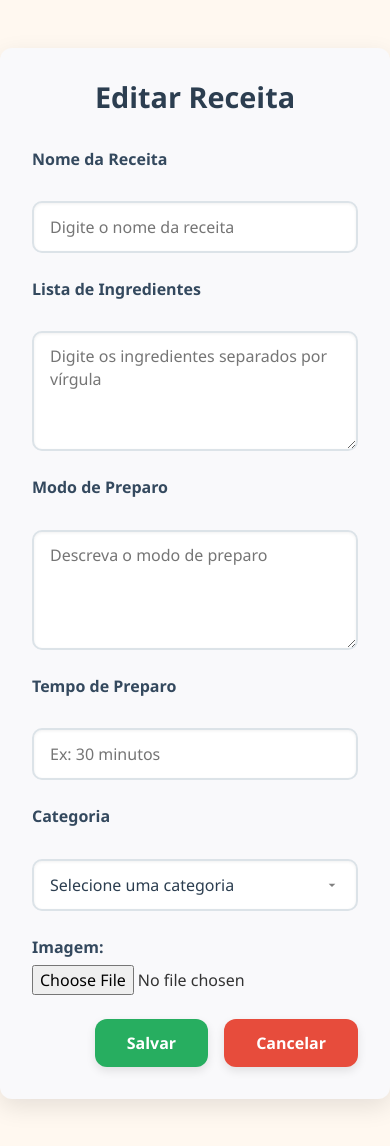
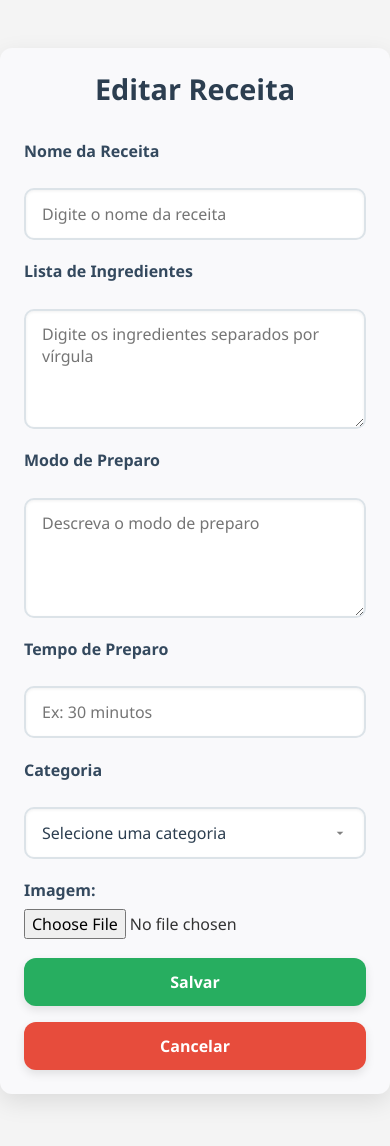
Before and after one commit to davimaciel023/Platafoma-de-compartilhamento-de-receitas, an Angular app in the folder compartilhamentoDeReceitas/: page /editar/1 in a window 390 px wide. Built offline with nearby package versions, Linux system fonts and the light colour scheme; no server answers.

Commit message:
aplicação concluida

```diff
--- a/compartilhamentoDeReceitas/src/app/app.component.scss
+++ b/compartilhamentoDeReceitas/src/app/app.component.scss
@@ -0,0 +1,17 @@
+.botao-tema {
+  position: fixed;
+  top: 20px;
+  right: 20px;
+  z-index: 1000;
+  background-color: #e0e0e0;
+  border: none;
+  padding: 8px 12px;
+  border-radius: 5px;
+  cursor: pointer;
+  transition: background 0.3s ease;
+}
+
+.dark-mode .botao-tema {
+  background-color: #333;
+  color: #fff;
+}
--- a/compartilhamentoDeReceitas/src/app/app.component.ts
+++ b/compartilhamentoDeReceitas/src/app/app.component.ts
@@ -9,4 +9,5 @@ import { RouterOutlet } from '@angular/router';
 })
 export class AppComponent {
   title = 'compartilhamentoDeReceitas';
+
 }
--- a/compartilhamentoDeReceitas/src/app/pages/components/cadastro/cadastro.component.html
+++ b/compartilhamentoDeReceitas/src/app/pages/components/cadastro/cadastro.component.html
@@ -1,4 +1,4 @@
-<div class="editar">
+<div class="cadastro">
   <h2>Cadastrar Receita</h2>
   <form [formGroup]="form" (ngSubmit)="salvar()">
     <label for="nome">Nome da Receita</label>
@@ -50,7 +50,7 @@
     </div>
 
     <div class="form-actions">
-      <button type="submit" class="save">Salvar</button>
+      <button type="submit" class="save" [disabled]="form.invalid">Salvar</button>
       <button type="button" class="cancel" (click)="cancelar()">Cancelar</button>
     </div>
   </form>
--- a/compartilhamentoDeReceitas/src/app/pages/components/cadastro/cadastro.component.scss
+++ b/compartilhamentoDeReceitas/src/app/pages/components/cadastro/cadastro.component.scss
@@ -1,4 +1,4 @@
-.editar{
+.cadastro{
   max-width: 600px;
   margin: 3rem auto;
   padding: 2rem;
@@ -117,7 +117,7 @@
 }
 
 @media (max-width: 640px) {
-  .edit-recipe-container {
+  .cadastro {
     margin: 1.5rem 1rem;
     padding: 1.5rem;
 
--- a/compartilhamentoDeReceitas/src/app/pages/components/cadastro/cadastro.component.ts
+++ b/compartilhamentoDeReceitas/src/app/pages/components/cadastro/cadastro.component.ts
@@ -23,8 +23,8 @@ export class CadastroComponent {
       nome: ['', Validators.required],
       ingredientes: ['', Validators.required],
       modoPreparo: ['', Validators.required],
-      tempoPreparo: ['', Validators.required],
-      categoria: ['', [Validators.required, Validators.pattern(/^(\d{1,2}\s?(h|hora(s)?))?(\s?e\s?)?(\d{1,2}\s?(min|minuto(s)?))?$/i)]],
+      tempoPreparo: ['', [Validators.required, Validators.pattern(/^(\d{1,2}\s?(h|hora(s)?))?(\s?e\s?)?(\d{1,2}\s?(min|minuto(s)?))?$/i)]],
+      categoria: [''],
       imagem: ['']
     })
   }
--- a/compartilhamentoDeReceitas/src/app/pages/detalhes/detalhes.component.scss
+++ b/compartilhamentoDeReceitas/src/app/pages/detalhes/detalhes.component.scss
@@ -7,7 +7,7 @@
     background: #fff;
     border-radius: 1rem;
     box-shadow: 0 0 15px rgba(0, 0, 0, 0.1);
-    max-width: 800px;
+    max-width: 500px;
     width: 100%;
     overflow: hidden;
 
--- a/compartilhamentoDeReceitas/src/app/pages/editar/editar.component.scss
+++ b/compartilhamentoDeReceitas/src/app/pages/editar/editar.component.scss
@@ -133,3 +133,20 @@
     }
   }
 }
+
+@media (max-width: 600px) {
+  .editar {
+    padding: 1.5rem;
+
+    form {
+      gap: 1.2rem;
+
+      .form-actions {
+        flex-direction: column;
+        button {
+          width: 100%;
+        }
+      }
+    }
+  }
+}
--- a/compartilhamentoDeReceitas/src/app/pages/listagem/listagem.component.html
+++ b/compartilhamentoDeReceitas/src/app/pages/listagem/listagem.component.html
@@ -37,5 +37,7 @@
     </div>
   </div>
 
-  <button class="botao-flutuante" (click)="cadastrar()" title="Cadastrar nova receita">+</button>
+  <button class="botao-flutuante" (click)="cadastrar()" title="Cadastrar nova receita">
+    <span>+</span>
+  </button>
 </div>
--- a/compartilhamentoDeReceitas/src/app/pages/listagem/listagem.component.scss
+++ b/compartilhamentoDeReceitas/src/app/pages/listagem/listagem.component.scss
@@ -97,15 +97,30 @@
   color: white;
   border: none;
   border-radius: 50%;
-    font-size: 2rem;
   width: 60px;
   height: 60px;
   box-shadow: 0 4px 12px rgba(0, 0, 0, 0.2);
   cursor: pointer;
   transition: background 0.3s;
+  display: flex;
+  align-items: center;
+  justify-content: center;
+  padding: 0;
+  font-weight: bold;
+
+  span {
+    position: absolute;
+    display: block;
+    top: 12px;
+    line-height: 1;
+    text-align: center;
+    font-weight: bold;
+    font-size: 2rem;
+  }
 
   &:hover {
     background: #f4511e;
   }
 }
+
 }
--- a/compartilhamentoDeReceitas/src/styles.scss
+++ b/compartilhamentoDeReceitas/src/styles.scss
@@ -1,13 +1,4 @@
 /* You can add global styles to this file, and also import other style files */
-:root {
-  --cor-primaria: #F77F00;
-  --cor-secundaria: #D62828;
-  --fundo: #FFF8F0;
-  --texto: #333333;
-  --card: #E6CCB2;
-  --destaque: #F4A261;
-}
-
 * {
   margin: 0;
   padding: 0;
@@ -15,7 +6,8 @@
 }
 
 body {
-  background-color: var(--fundo);
-  color: var(--texto);
+  background-color: #f4f4f4;
+  color: #222;
   font-family: 'Segoe UI', sans-serif;
+  transition: all 0.3s ease;
 }
```
Lines whose indentation alone changed are shown as unchanged.
